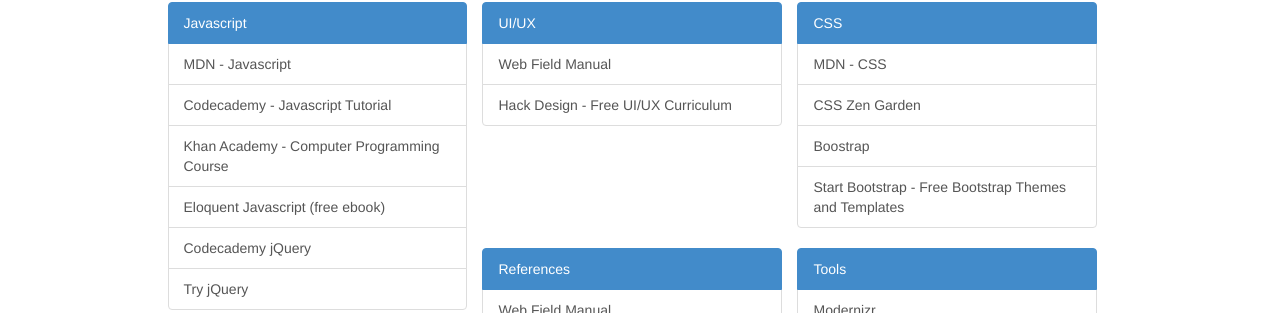
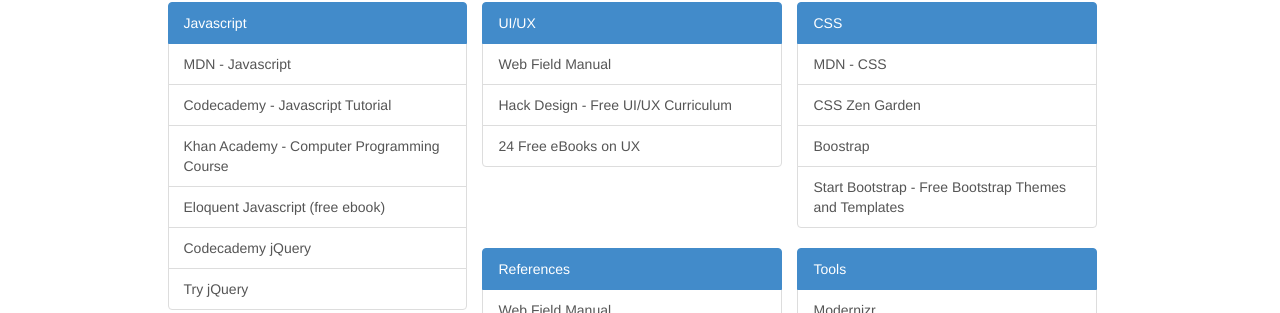
Before and after one commit to WebDevBootcamp/WebDevBootcamp.github.io, a Jekyll site: the page built from resources/index.html, in a window 1280 px wide. Shown: the part 120-433 px from the top of the page. Built offline with Jekyll 4.4.1, drawn with Linux system fonts in a browser that asks for light colours.

Commit message:
added resume and UX resource

```diff
--- a/_data/resources.yml
+++ b/_data/resources.yml
@@ -18,6 +18,8 @@
       url: http://webfieldmanual.com/
     - name: Hack Design - Free UI/UX Curriculum
       url: https://hackdesign.org/lessons
+    - name: 24 Free eBooks on UX
+      url: http://www.usefulusability.com/the-ultimate-list-of-24-free-ebooks-on-ux-and-interface-design/
 - type: CSS
   links:
     - name: MDN - CSS
--- a/_data/users.yml
+++ b/_data/users.yml
@@ -55,6 +55,7 @@
   city: Boulder
   state: CO
   postal: 80304
+  resume: https://drive.google.com/file/d/0B-g6SQ_1Mb5LdU5WeVNqRDFFUlk/edit?usp=sharing
 
 - userid: RikJohnson
   student: true
```
